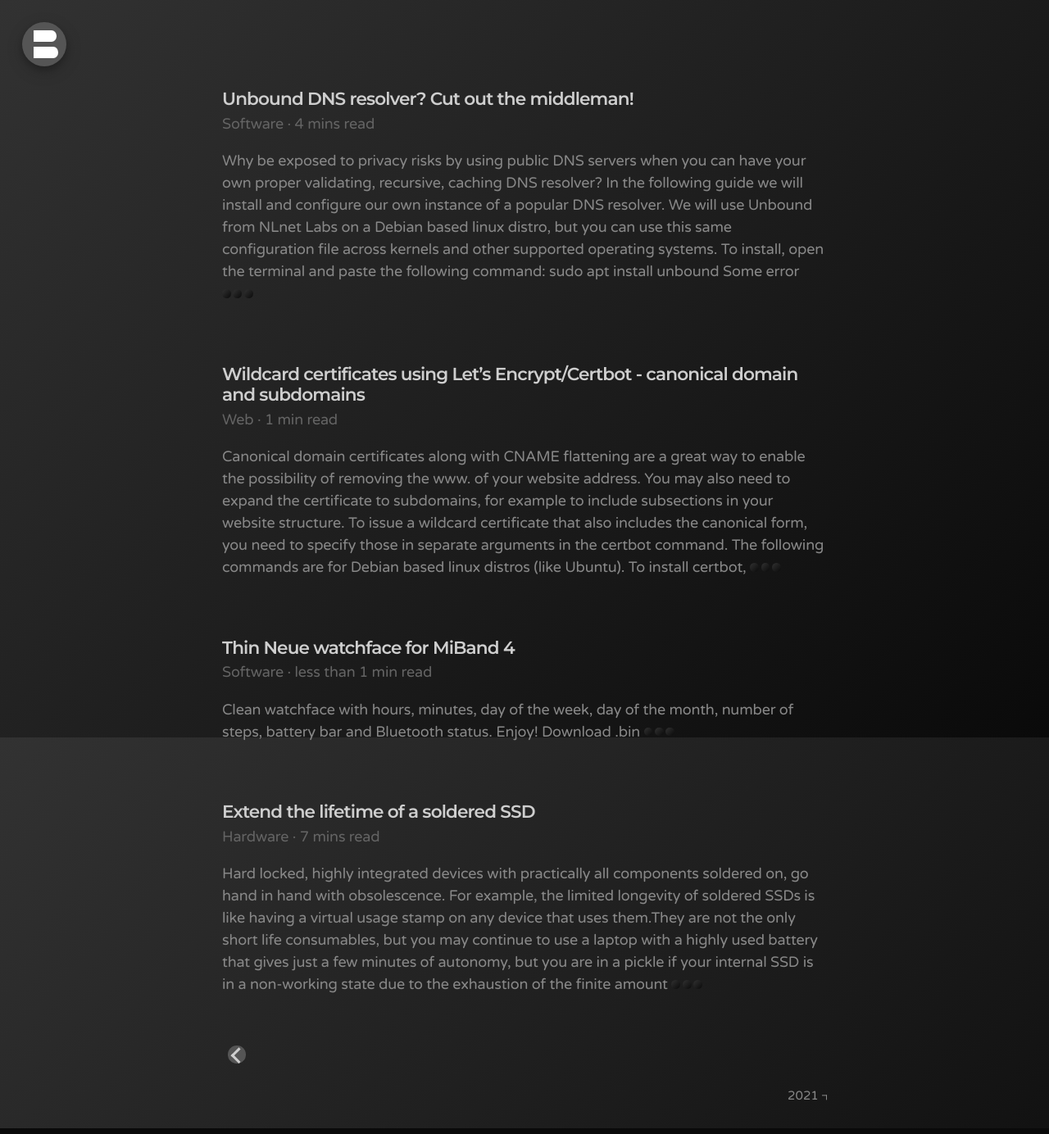
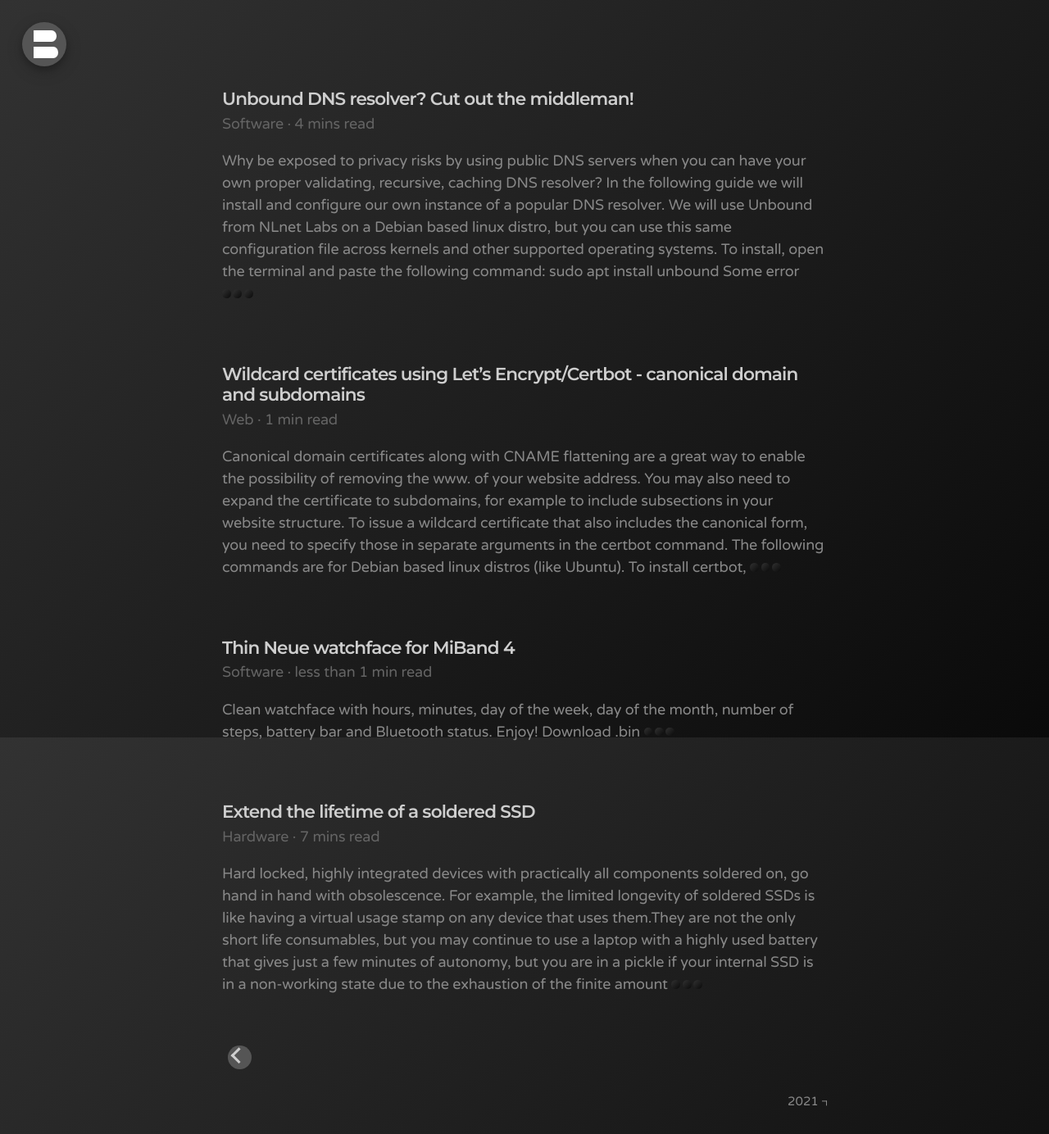
Before and after one commit to bonina/bonina.github.io, a Jekyll site: the page built from index.html, in a window 1280 px wide. Shown: the whole page at 82% size. Built offline with Jekyll 4.4.1, drawn with Linux system fonts in a browser that asks for light colours; the list of posts is cut into pages by our own code.

Commit message:
Update _pagination.scss

```diff
--- a/_sass/_pagination.scss
+++ b/_sass/_pagination.scss
@@ -39,15 +39,15 @@
 
 a.right, a.left {
   position: relative;
-  height: 1.2rem;
-  width: 1.2rem;
+  height: 1.6rem;
+  width: 1.6rem;
   border-radius: 50%;
   background: #555555;
 }
 
 .pagr {
   position: absolute;
-  left:0.1rem;
+  left:0.3rem;
   top:0.1rem;
   height: 0.8rem;
   width: 0.8rem;
@@ -64,7 +64,7 @@ a.right, a.left {
 
 .pagl {
   position: absolute;
-  left:0.1rem;
+  right:0.3rem;
   top:0.1rem;
   height: 0.8rem;
   width: 0.8rem;
```
